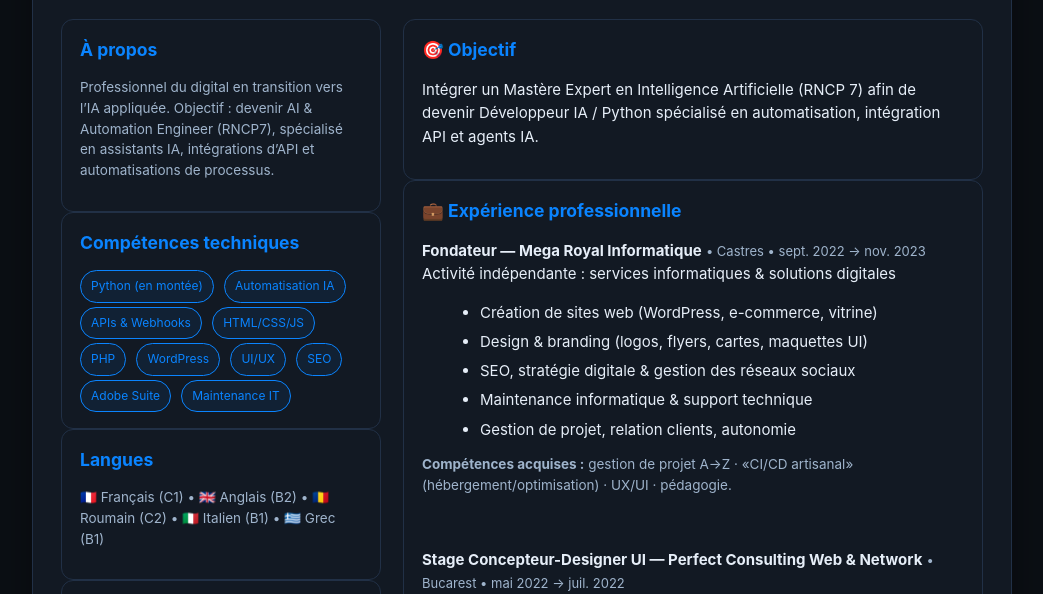
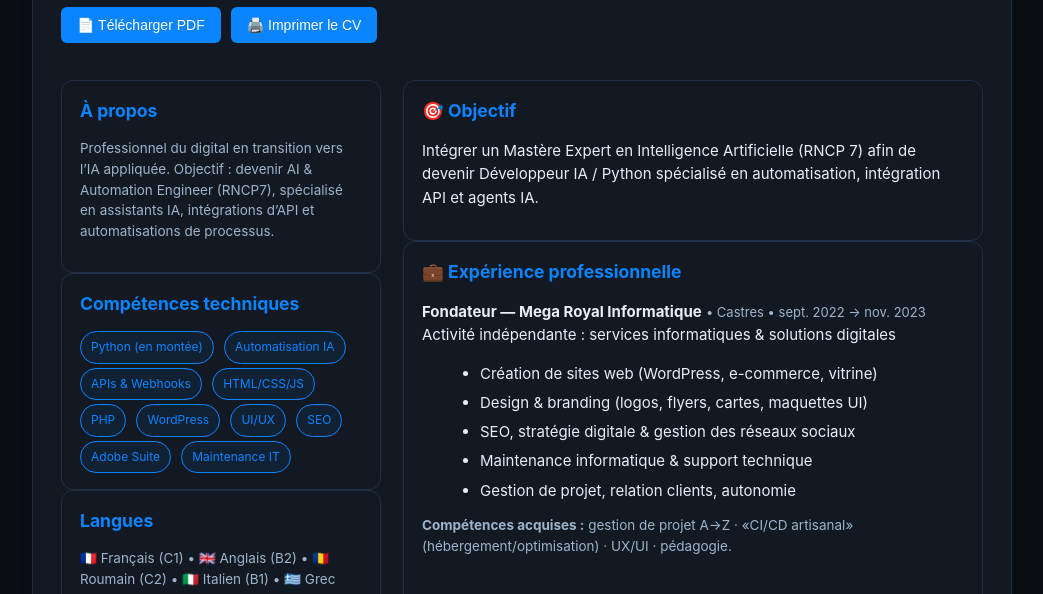
Before and after one commit to andaioseb22/cv-dumitru-popescu-, a plain HTML site: page index.html in a window 1280 px wide. Shown: the part 209-803 px from the top of the page, without its empty margins (118-1161 px from the left). Drawn offline with Linux system fonts and the light colour scheme.

Commit message:
Add download and print buttons for CV
Added buttons for downloading and printing the CV in PDF format, along with JavaScript functions to handle these actions.

```diff
--- a/index.html
+++ b/index.html
@@ -63,6 +63,7 @@ body{margin:0;background:var(--bg);color:var(--ink);font:15px/1.55 Inter,system-
   .main{box-shadow:none;border:none;border-radius:0}
   .header{border-bottom:1px solid #ddd}
   a{color:#000;text-decoration:none;border-bottom:none}
+  .no-print{display:none !important;}
 }
 </style>
 </head>
@@ -70,9 +71,11 @@ body{margin:0;background:var(--bg);color:var(--ink);font:15px/1.55 Inter,system-
 <main class="main">
 
   <!-- HEADER -->
-  <header class="header">
+    <header class="header">
+
     <img src="photo.png" alt="Portrait" class="photo">
     <div class="title">
+
       <h1>Dumitru-Ionut Popescu</h1>
       <p class="tag">AI & Automation Engineer (Candidat Mastère RNCP7) • Python • API • Agents • Automation</p>
       <p class="meta">
@@ -80,7 +83,21 @@ body{margin:0;background:var(--bg);color:var(--ink);font:15px/1.55 Inter,system-
         ✉️ <a href="mailto:giovaninho22@yahoo.com">giovaninho22@yahoo.com</a>
       </p>
     </div>
+
   </header>
+<!-- Boutons Imprimer / Télécharger -->
+
+  <div class="no-print" style="display:flex; gap:10px; margin:10px 0 15px 28px;">
+  <button id="downloadBtn" onclick="window.open('cv-dumitru-popescu.pdf')"
+    style="padding:10px 16px; background:#0A84FF; color:white; border:none; border-radius:6px; cursor:pointer; font-size:14px;">
+    📄 Télécharger PDF
+  </button>
+
+  <button onclick="printCVPDF()"
+    style="padding:10px 16px; background:#0A84FF; color:white; border:none; border-radius:6px; cursor:pointer; font-size:14px;">
+    🖨️ Imprimer le CV
+  </button>
+</div>
 
   <section class="grid">
 
@@ -270,5 +287,45 @@ body{margin:0;background:var(--bg);color:var(--ink);font:15px/1.55 Inter,system-
     Dernière mise à jour : 2025-11-02 — Disponible en télétravail / alternance — Portfolio & projets sur GitHub
   </footer>
 </main>
+<script>
+window.onbeforeprint = () => {
+  // URL de ton PDF hébergé sur GitHub Pages
+  const pdfURL = "cv-dumitru-popescu.pdf";
+  window.location.href = pdfURL;
+};
+</script>
+<script>
+function printCVPDF() {
+  const pdfURL = 'cv-dumitru-popescu.pdf'; // doit être à la racine du repo
+
+  // crée (ou réutilise) un iframe caché pour lancer l'impression du PDF
+  let iframe = document.getElementById('pdfPrinter');
+  if (!iframe) {
+    iframe = document.createElement('iframe');
+    iframe.id = 'pdfPrinter';
+    iframe.style.position = 'fixed';
+    iframe.style.right = 0;
+    iframe.style.bottom = 0;
+    iframe.style.width = 0;
+    iframe.style.height = 0;
+    iframe.style.border = 0;
+    document.body.appendChild(iframe);
+  }
+
+  iframe.onload = function () {
+    // certaines visions PDF bloquent l'impression programmée : on tente, sinon fallback onglet
+    try {
+      iframe.contentWindow.focus();
+      iframe.contentWindow.print();
+    } catch (e) {
+      window.open(pdfURL, '_blank');
+    }
+  };
+
+  // paramètres pour réduire l'UI du viewer
+  iframe.src = pdfURL + '#toolbar=0&navpanes=0&scrollbar=0';
+}
+</script>
+
 </body>
 </html>
```
